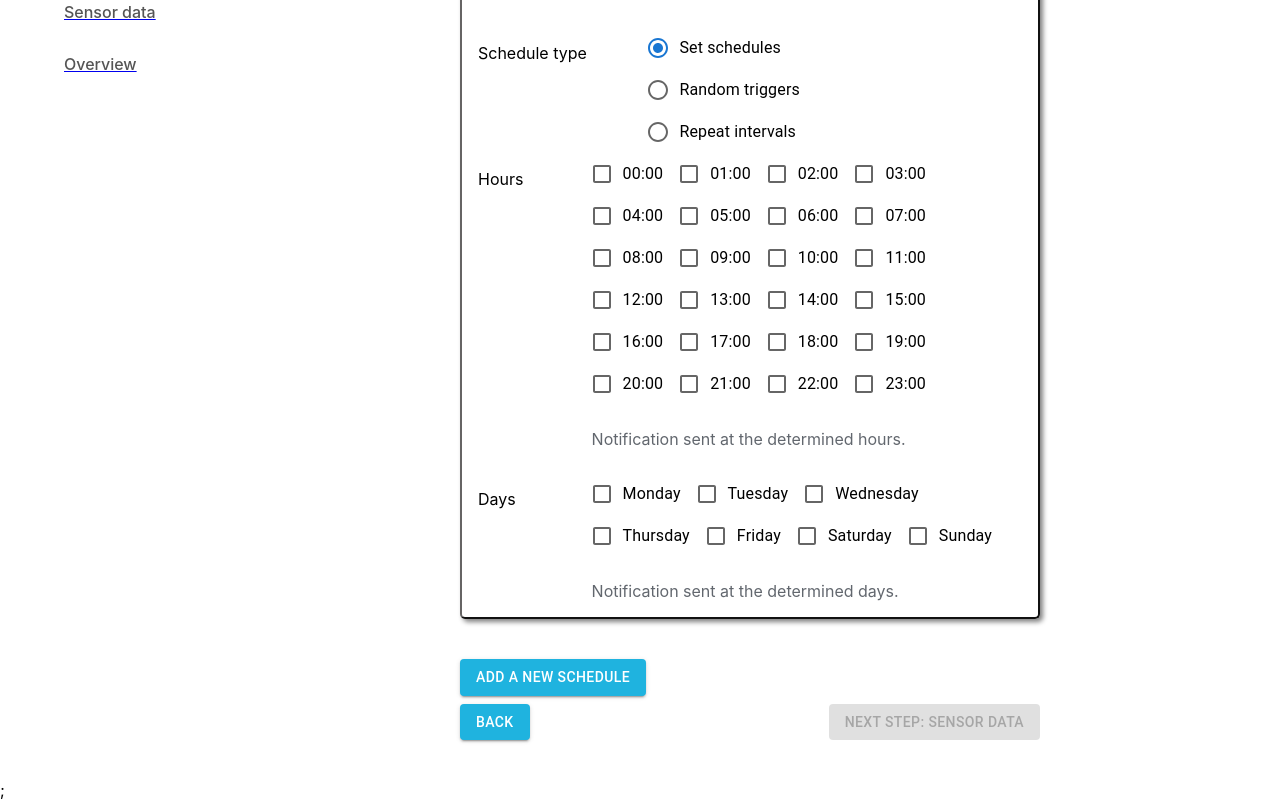
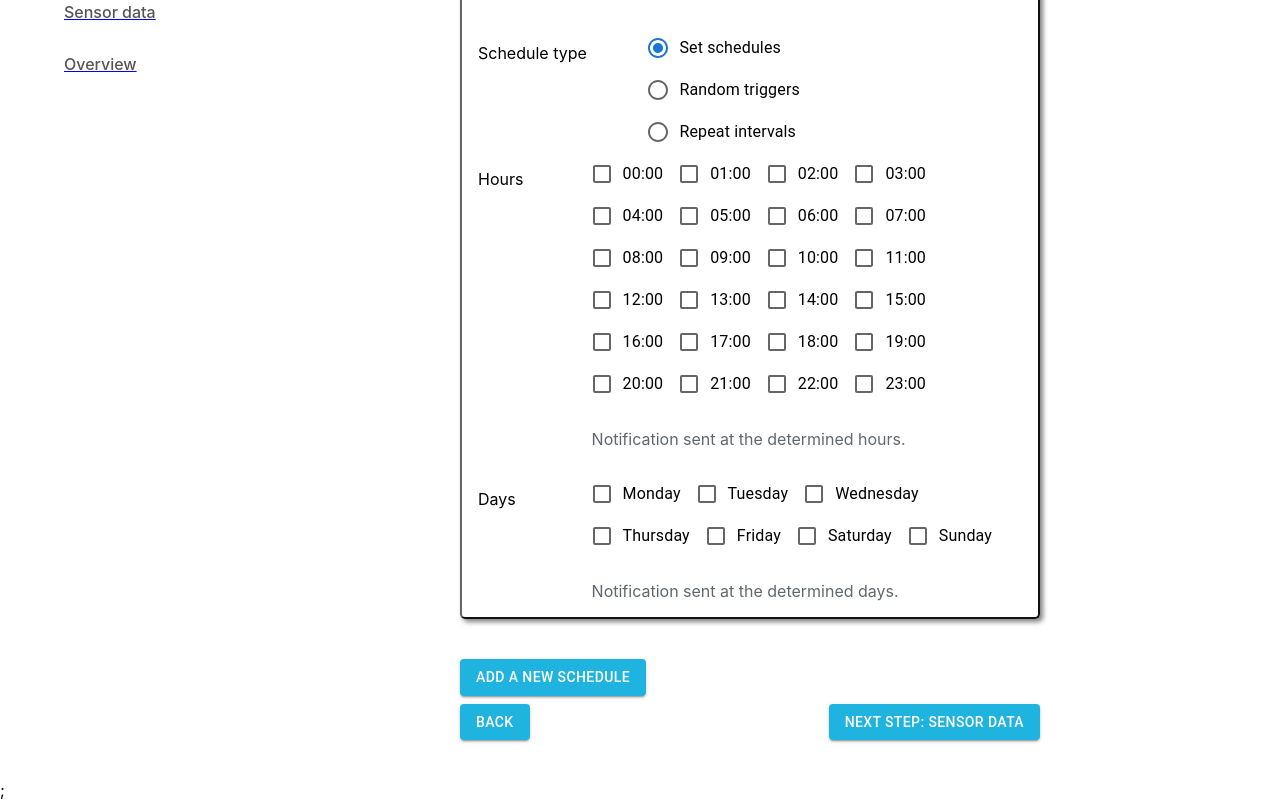
Before and after one commit to awareframework/AWARE-Light-Configurator, a React (Create React App) app in the folder reactapp/: page /study/schedule_configuration in a window 1280 px wide. Shown: the part 354-1154 px from the top of the page. Built offline with nearby package versions, Linux system fonts and the light colour scheme.

Commit message:
Schedule validation.

```diff
--- a/reactapp/src/pages/ScheduleConfiguration.jsx
+++ b/reactapp/src/pages/ScheduleConfiguration.jsx
@@ -1,21 +1,93 @@
 import React, { useEffect } from "react";
-import { useRecoilState } from "recoil";
+import { useRecoilState, useRecoilValue } from "recoil";
 import Box from "@mui/material/Box";
 import Grid from "@mui/material/Unstable_Grid2";
 import { Button, Link, ThemeProvider } from "@mui/material";
 import { useNavigate } from "react-router-dom";
+import "./ScheduleConfiguration.css";
+import Dialog from "@mui/material/Dialog";
+import DialogTitle from "@mui/material/DialogTitle";
+import DialogContent from "@mui/material/DialogContent";
+import DialogContentText from "@mui/material/DialogContentText";
+import DialogActions from "@mui/material/DialogActions";
+import {
+  studyFormQuestionsState,
+  studyFormScheduleConfigurationState,
+} from "../functions/atom";
+import customisedTheme from "../functions/theme";
 import ScheduleComponent, {
   SET_SCHEDULES,
 } from "../components/ScheduleComponent/ScheduleComponent";
-import "./ScheduleConfiguration.css";
-import customisedTheme from "../functions/theme";
-import { studyFormScheduleConfigurationState } from "../functions/atom";
 
 export default function ScheduleConfiguration() {
   const navigateTo = useNavigate();
   const [schedules, setSchedules] = useRecoilState(
     studyFormScheduleConfigurationState
   );
+
+  const questions = useRecoilValue(studyFormQuestionsState);
+  const [blankFields, setBlankFields] = React.useState([]);
+  const [open, setOpen] = React.useState(false);
+  const updateBlankFields = (name) => {
+    setBlankFields((oldArray) => [...oldArray, name]);
+  };
+
+  const validationOn = () => {
+    setOpen(true);
+  };
+
+  const validationClose = () => {
+    setOpen(false);
+    setBlankFields((oldArray) => []);
+  };
+
+  const [validation, setValidation] = React.useState(true);
+
+  const validate = (value) => {
+    setValidation(value);
+  };
+
+  function alertDialog() {
+    // console.log(blankFields);
+    return (
+      <div>
+        <Dialog
+          open={open}
+          onClose={validationClose}
+          aria-labelledby="alert-dialog-title"
+          aria-describedby="alert-dialog-description"
+        >
+          <DialogTitle id="alert-dialog-title">
+            Schedule incorrect or with missing values.
+          </DialogTitle>
+          <DialogContent>
+            <DialogContentText id="alert-dialog-description">
+              The following schedules are missing values or having problems:
+              {"\n"}
+              {/* {blankFields} */}
+              {blankFields.map((item) => (
+                <li key={item}>Schedule {item + 1}</li>
+              ))}
+              Are you sure going to next page?
+            </DialogContentText>
+          </DialogContent>
+          <DialogActions>
+            <Button onClick={validationClose} autoFocus>
+              Cancel
+            </Button>
+            <Button
+              onClick={() => {
+                validationClose();
+                navigateTo("/study/questions");
+              }}
+            >
+              Next page
+            </Button>
+          </DialogActions>
+        </Dialog>
+      </div>
+    );
+  }
 
   const addSchedules = () => {
     const newQuestions = [
@@ -39,9 +111,20 @@ export default function ScheduleConfiguration() {
   };
 
   const checkValidation = () => {
+    if (
+      (questions.length === 0 || Object.keys(questions).length === 0) &&
+      !(schedules.length === 0)
+    ) {
+      return false;
+    }
+
+    if (!(questions.length === 0) && schedules.length === 0) {
+      return false;
+    }
+
     for (let i = 0; i < schedules.length; i += 1) {
       const each = schedules[i];
-      if (!each.questions || !each.title) {
+      if (!each.questions || !each.title || !("title" in each)) {
         return false;
       }
 
@@ -113,12 +196,47 @@ export default function ScheduleConfiguration() {
                 color="main"
                 variant="contained"
                 onClick={() => {
-                  navigateTo("/study/sensor_data");
+                  validationOn();
+                  validate(checkValidation());
+                  console.log(questions.length);
+                  console.log(questions);
+                  if (checkValidation()) {
+                    navigateTo("/study/sensor_data");
+                  }
+                  if (
+                    (questions.length === 0 ||
+                      Object.keys(questions).length === 0) &&
+                    !(schedules.length === 0)
+                  ) {
+                    updateBlankFields(
+                      "More than one schedule but zero questions"
+                    );
+                  } else if (
+                    !(
+                      questions.length === 0 ||
+                      Object.keys(questions).length === 0
+                    ) &&
+                    schedules.length === 0
+                  ) {
+                    updateBlankFields("No schedules");
+                  } else {
+                    for (let i = 0; i < schedules.length; i += 1) {
+                      const each = schedules[i];
+                      if (
+                        !each.questions ||
+                        !each.title ||
+                        !("title" in each)
+                      ) {
+                        updateBlankFields(i);
+                      }
+                    }
+                  }
                 }}
-                disabled={!checkValidation()}
+                // disabled={!checkValidation()}
               >
                 NEXT STEP: SENSOR DATA
               </Button>
+              {!validation ? alertDialog() : <div />}
             </Grid>
           </Grid>
         </Box>
```
